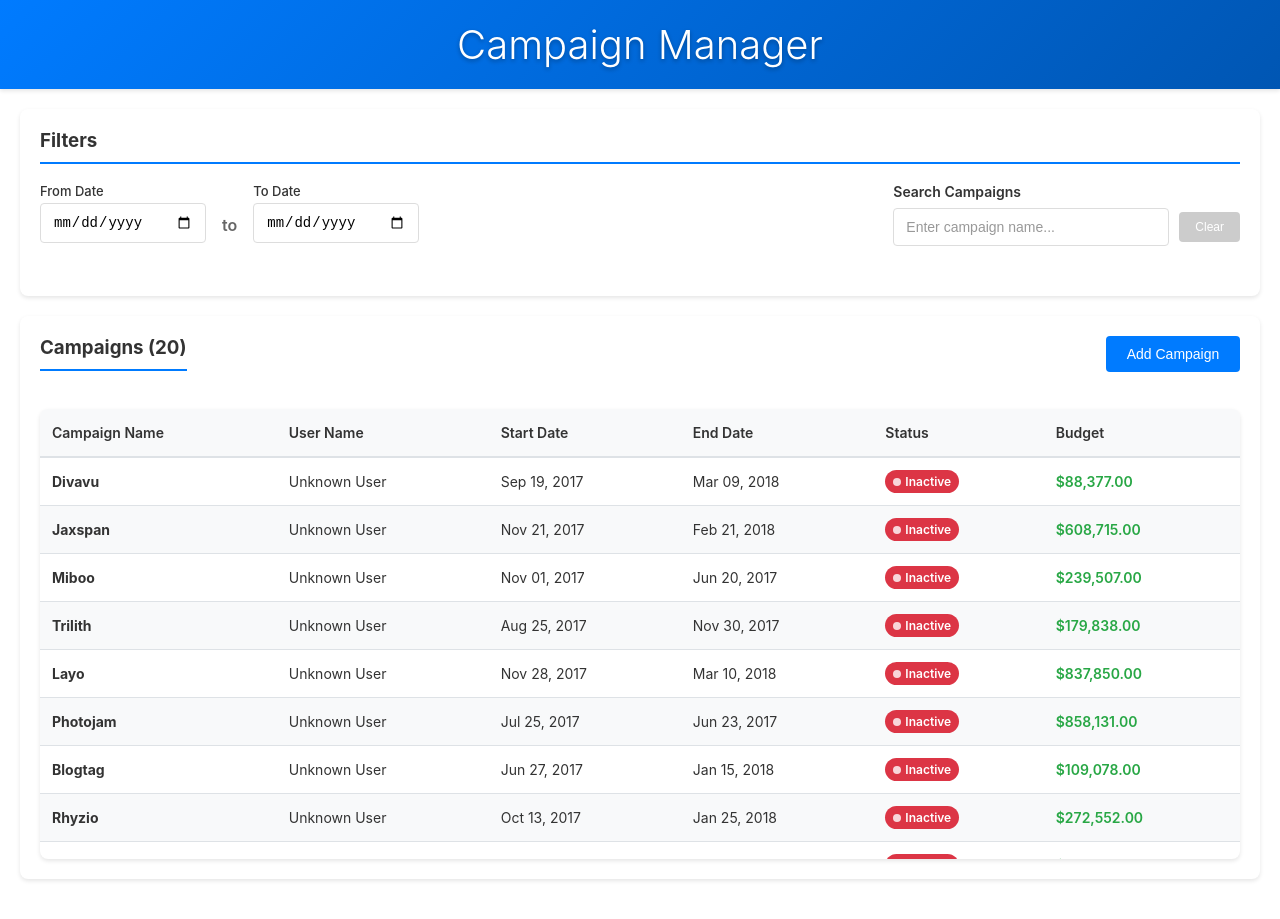
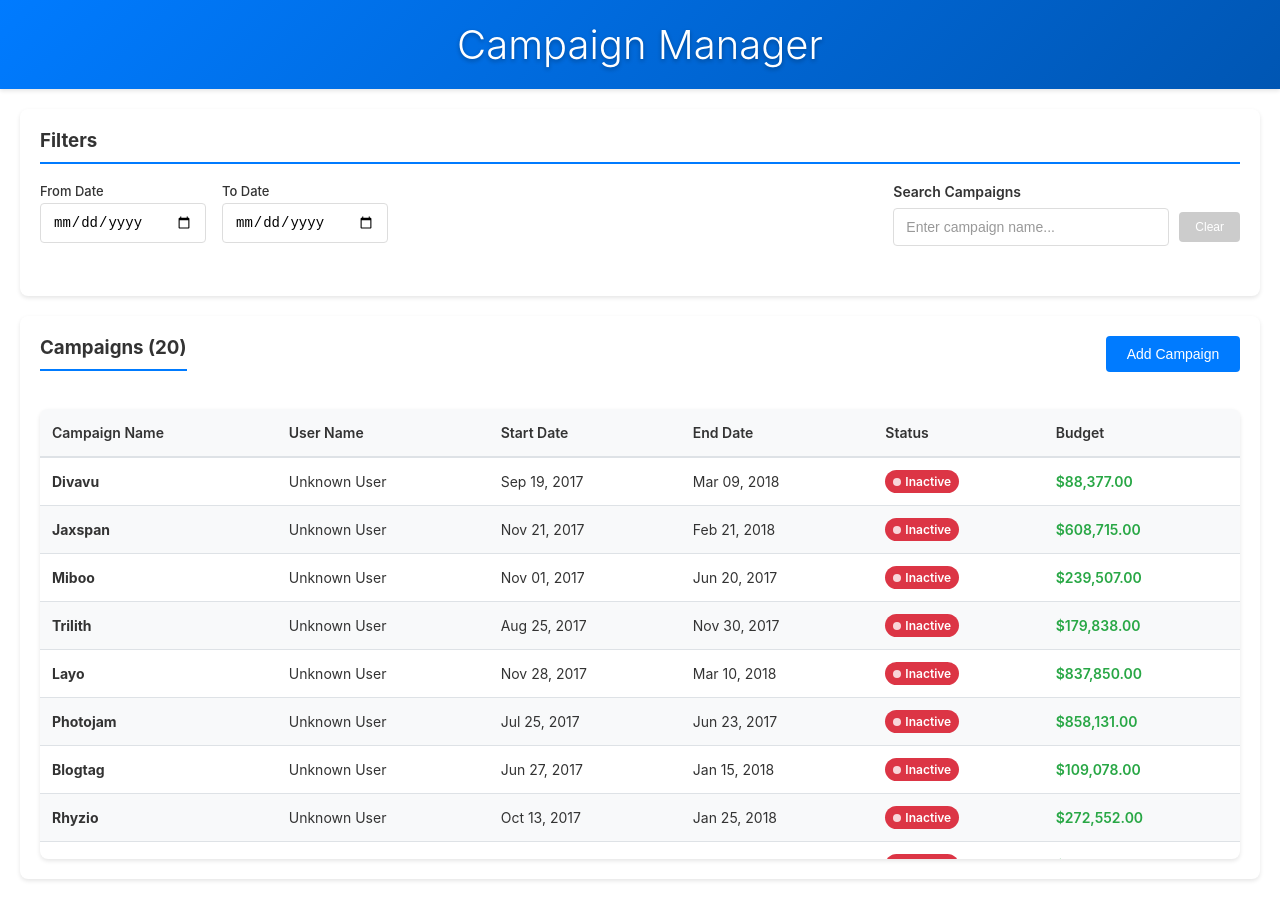
Before and after one commit to guptamanish07/adform-flow-assignment, a React (Create React App) app: page / in a window 1280 px wide. Built offline with nearby package versions, Linux system fonts and the light colour scheme; no server answers.

Commit message:
remove date separator

```diff
--- a/src/components/DateRangeFilter.jsx
+++ b/src/components/DateRangeFilter.jsx
@@ -66,18 +66,6 @@ const DateInput = styled.input`
   }
 `;
 
-const DateSeparator = styled.span`
-  color: #666;
-  font-weight: 600;
-  margin-top: 24px;
-  align-self: center;
-
-  @media (max-width: 480px) {
-    margin-top: 0;
-    align-self: flex-start;
-  }
-`;
-
 const ErrorMessage = styled.div`
   color: #dc3545;
   font-size: 12px;
@@ -124,8 +112,6 @@ function DateRangeFilter() {
           />
         </InputGroup>
 
-        <DateSeparator aria-hidden="true">to</DateSeparator>
-
         <InputGroup>
           <Label htmlFor="end-date">To Date</Label>
           <DateInput
```
